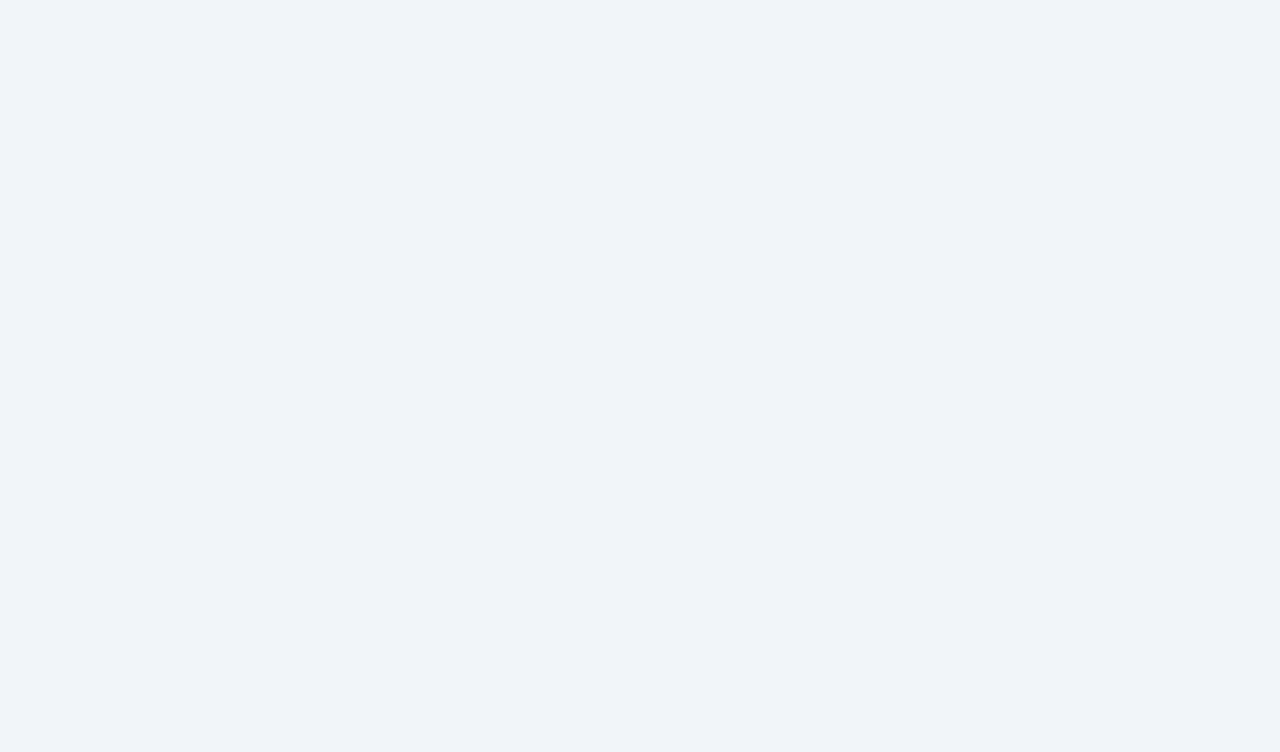
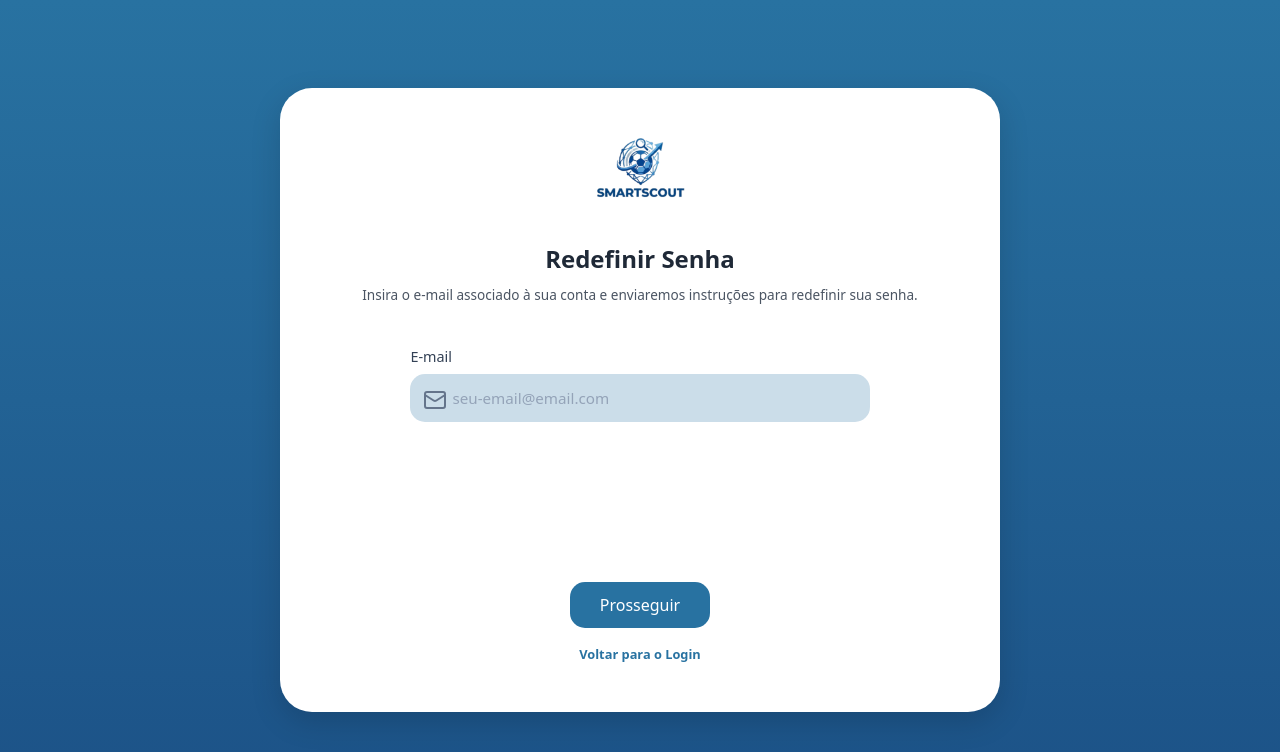
Before and after one commit to pedrofacine/PI_V_ES_TIME-15, a React app in the folder frontend/: page /reset-password in a window 1280 px wide. Before the commit this address had no page. Shown: the top 752 px of the page. Built offline with nearby package versions, Linux system fonts and the light colour scheme; the HTML template or start-up script is replaced by a standard one.

Commit message:
feat: adição da tela de redefinição de senha

```diff
--- a/frontend/src/App.tsx
+++ b/frontend/src/App.tsx
@@ -5,6 +5,7 @@ import { MainLayout } from "./layouts/MainLayout";
 import InputPage from "./pages/input/input";
 import ProcessingClipsPage from './pages/processing-clips/ProcessingClips';
 import SelectPlayerPage from "./pages/select-player/SelectPlayerPage";
+import ResetPassword from "./pages/resetPassword/resetPassword";
 
 export default function App() {
 
@@ -30,6 +31,10 @@ export default function App() {
 
         <Route path="/select-player" element={<MainLayout/>}>
               <Route index element={<SelectPlayerPage/>} />
+        </Route>
+
+        <Route path="/reset-password">
+          <Route index element={<ResetPassword/>} />
         </Route>
       </Routes>
     </BrowserRouter>
--- a/frontend/src/pages/Login/Login.tsx
+++ b/frontend/src/pages/Login/Login.tsx
@@ -65,7 +65,9 @@ export default function Login() {
           {error && <p className="login-error">{error}</p>}
 
           <a href="#" className="forgot-password">
-            Esqueceu a senha?
+            <Link to="/reset-password" className="login-link">
+              Esqueceu a senha?
+            </Link>
           </a>
 
           <button
--- /dev/null
+++ b/frontend/src/pages/resetPassword/resetPassword.css
@@ -0,0 +1,62 @@
+.reset-password-page {
+  width: 100%;
+  min-height: 100vh;
+  display: flex;
+  justify-content: center;
+  align-items: flex-start;
+  padding: 2rem 1rem;
+  box-sizing: border-box;
+  overflow-y: auto;
+  overflow-x: hidden;
+}
+
+.reset-password-card {
+  width: 100%;
+  max-width: 420px;
+  background: #eeeeee;
+  border-radius: 20px;
+  padding: 2rem 2rem;
+  display: flex;
+  flex-direction: column;
+  align-items: center;
+  box-shadow: 0 10px 30px rgba(0,0,0,0.2);
+  box-sizing: border-box;
+}
+
+.reset-password-logo {
+  width: 90px;
+  margin-bottom: 0.5rem;
+}
+
+
+.reset-password-form {
+  width: 70%;
+  display: flex;
+  flex-direction: column;
+  gap: 1rem;
+}
+
+.reset-password-title {
+  margin-bottom: 2rem;
+  color: #1f2937;
+}
+
+.reset-password-subtitle {
+  font-size: 0.85rem;
+  color: #4b5563;
+  text-align: center;
+  margin-top: -3.5rem;
+  margin-bottom: 0.5rem;
+}
+
+.reset-password-button {
+  margin-top: 9rem;
+  width: 140px;
+  align-self: center;
+}
+
+.back-to-login {
+  text-align: center;
+  margin-top: 0.1rem;
+  font-size: 0.8rem;
+}
--- /dev/null
+++ b/frontend/src/pages/resetPassword/resetPassword.tsx
@@ -0,0 +1,65 @@
+import "./resetPassword.css"
+import logo from "../../assets/logo.png"
+import { SyntheticEvent, useState } from "react"
+import { Mail } from "lucide-react"
+import { Link } from "react-router-dom"
+
+export default function resetPassword() {
+  const [email, setEmail] = useState("")
+  const [message, setMessage] = useState("")
+
+  const handleResetPassword = (e: SyntheticEvent) => {
+    e.preventDefault()
+
+    console.log("Enviar instruções para:", email)
+    setMessage("Instruções enviadas para o seu e-mail!")
+  }
+
+  return (
+    <div className="reset-password-page bg-gradient">
+      <div className="white-container">
+
+        <img src={logo} className="reset-password-logo" alt="SmartScout" />
+
+        <h2 className="reset-password-title">Redefinir Senha</h2>
+        <p className="reset-password-subtitle">
+            Insira o e-mail associado à sua conta e enviaremos instruções para redefinir sua senha.
+        </p>
+
+        <form className="reset-password-form" onSubmit={handleResetPassword}>
+
+          <div className="input-group">
+            <label className="input-label">E-mail</label>
+            <div className="input-wrapper">
+              <span className="input-icon"><Mail/></span>
+              <input
+                type="email"
+                className="input-base with-icon"
+                placeholder="seu-email@email.com"
+                value={email}
+                onChange={(e) => setEmail(e.target.value)}
+                required
+              />
+            </div>
+          </div>
+
+          {message && <p className="success-message">{message}</p>}
+
+          <button
+            type="submit"
+            className="btn btn-primary reset-password-button"
+          >
+            Prosseguir
+          </button>
+
+          <p className="back-to-login">
+            <Link to="/login" className="login-link">
+              Voltar para o Login
+            </Link>
+          </p>
+
+        </form>
+      </div>
+    </div>
+  )
+}
```
